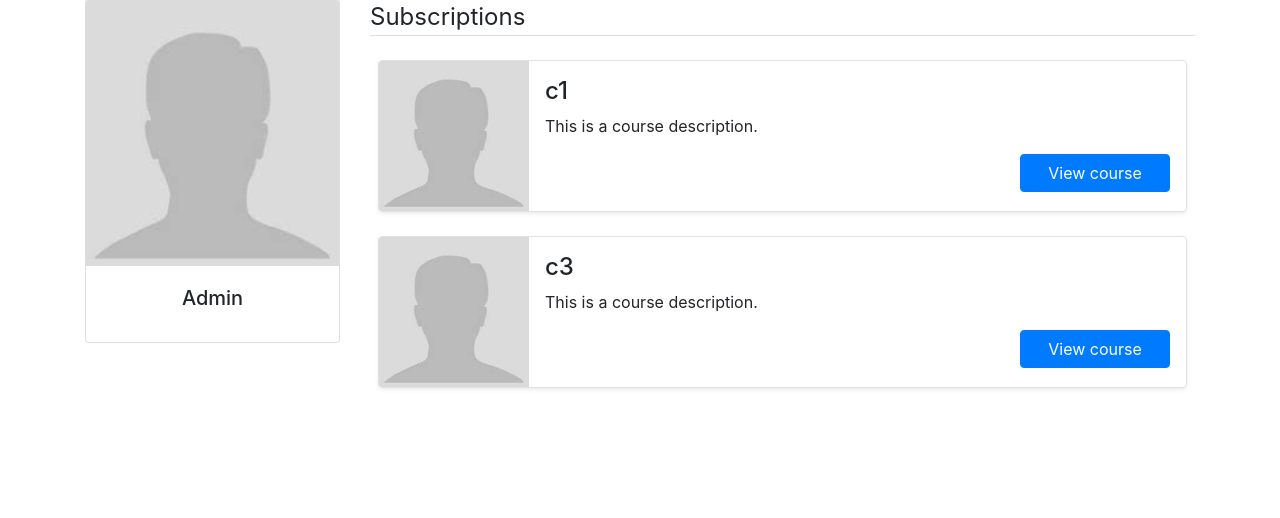
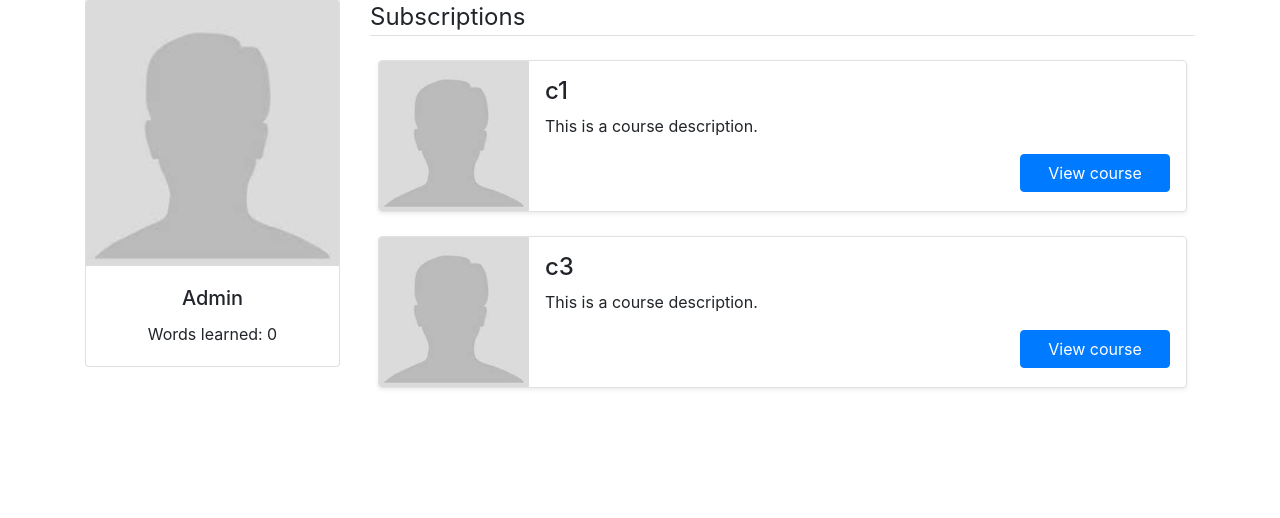
Before and after one commit to MagiciansRed/Projekt-zespolowy, a Django app: page / in a window 1280 px wide. Shown: the part 88-606 px from the top of the page. Run offline with Django 3.2, Linux system fonts and the light colour scheme; a user stored in the database is signed in; data comes from the database, SQL or seed files in the repository; both versions use the stored data as it was after the commit; some libraries are stand-ins or nearby versions.

Commit message:
added words learned counter to dashboard

```diff
--- a/pages/views.py
+++ b/pages/views.py
@@ -1,5 +1,5 @@
 from django.shortcuts import render
-from course.models import Course, Subscription
+from course.models import Course, Subscription, WordDetails
 
 
 # Create your views here.
@@ -8,8 +8,11 @@ def home_page_view(request):
     user = request.user
     if user.is_authenticated:
         subscribed_courses = Subscription.objects.filter(user=user)
+        words = WordDetails.objects.all().filter(user=user, is_learnt=True)
+        number_words_learned = len(words)
         context['subscriptions'] = subscribed_courses
         context['profile'] = user
+        context['words_learned'] = number_words_learned
         return render(request, "dashboard.html", context)
     else:
         return render(request, "home_page.html")
--- a/templates/dashboard.html
+++ b/templates/dashboard.html
@@ -12,7 +12,7 @@
                     <img src="{{ user.profile.image.url }}" class="card-img-top" alt="...">
                     <div class="card-body">
                         <h5 class="card-title text-center">{{ profile.username }}</h5>
-
+                         <p class="card-text text-center">Words learned: {{ words_learned }}</p>
                     </div>
                 </div>
         </div>
@@ -25,7 +25,7 @@
                     <img src="{{ user.profile.image.url }}" class="card-img-top" alt="...">
                     <div class="card-body">
                         <h5 class="card-title text-center">{{ profile.username }}</h5>
-
+                        <p class="card-text text-center">Words learned: {{ words_learned }}</p>
                     </div>
                 </div>
             </div>
```
Also changed, not shown: db.sqlite3.
